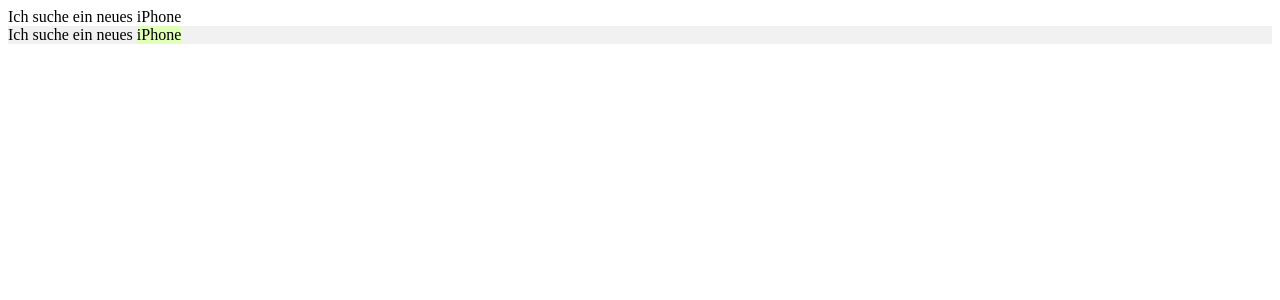
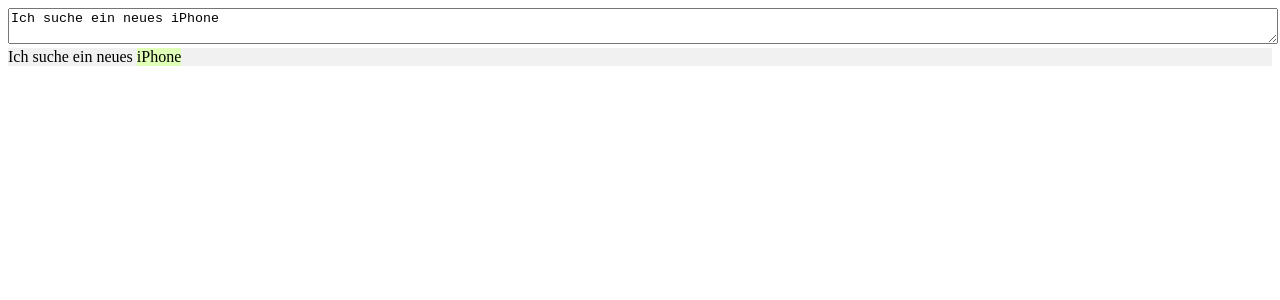
Before and after one commit to nilsmich/KeywordAnalyzer, a Next.js app in the folder frontend/: page / in a window 1280 px wide. Shown: the top 300 px of the page. Built offline with nearby package versions, Linux system fonts and the light colour scheme.

Commit message:
add textarea

```diff
--- a/frontend/components/SeoEditor/SeoEditor.tsx
+++ b/frontend/components/SeoEditor/SeoEditor.tsx
@@ -1,5 +1,6 @@
-import {FC, useState} from 'react'
+import React, {FC, useState} from 'react'
 import {SeoDisplay} from '../SeoDisplay/SeoDisplay'
+import {Textarea} from '../textarea/textarea'
 import {IKeywordSuggestion, OnChange} from '../types'
 
 interface ISeoText {
@@ -18,11 +19,11 @@
 
   return (
     <>
-      <div>{toText(textObj)}</div>
+      <Textarea value={toText(keywordSuggestions)}  />
       <SeoDisplay textObj={textObj} onChange={onChange} />
     </>)
 }
 
 const toText = (textObj: IKeywordSuggestion[]) => {
-  return textObj.map(t => t.selected)
+  return textObj.map(t => t.selected).join('')
 }
--- /dev/null
+++ b/frontend/components/textarea/textarea.module.scss
@@ -0,0 +1,3 @@
+.textarea{
+    width: 100%;
+}
--- /dev/null
+++ b/frontend/components/textarea/textarea.tsx
@@ -0,0 +1,27 @@
+import {ChangeEvent, FC, useEffect, useState} from 'react'
+import style from './textarea.module.scss'
+
+interface ITextarea {
+  value: string
+}
+
+
+export const Textarea: FC<ITextarea> = ({value}) => {
+  const [text, setText] = useState(value)
+
+  useEffect(() => {
+    setText(value)
+  }, [value])
+
+  // todo: better useMomo
+
+  const onChange: (event: ChangeEvent<HTMLTextAreaElement>) => void = (event) => {
+    setText(event.target.value)
+  }
+
+  return (
+    <form>
+      <textarea value={text} onChange={onChange} className={style.textarea} />
+    </form>
+  )
+}
```
